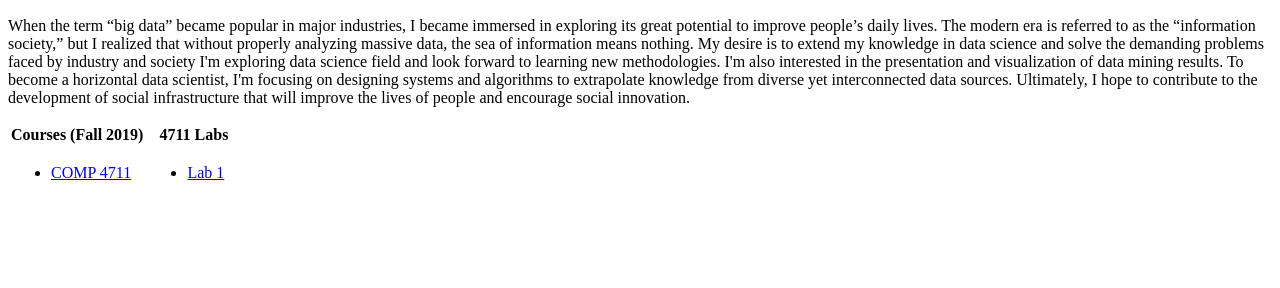
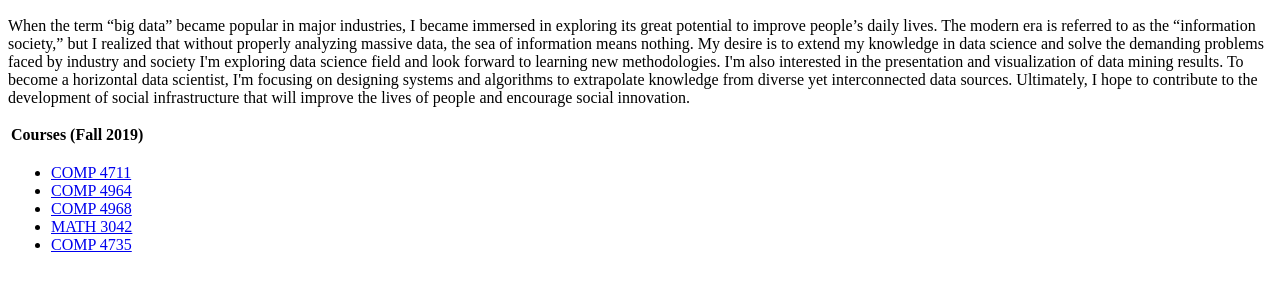
Before and after one commit to curtis-kim/comp4711-lab4, a plain HTML site: page index.html in a window 1280 px wide. Shown: the part 110-398 px from the top of the page. Drawn offline with Linux system fonts and the light colour scheme; a script that the page names is missing.

Commit message:
modified index

```diff
--- a/index.html
+++ b/index.html
@@ -21,7 +21,6 @@
 <table>
     <tr>
         <th>Courses (Fall 2019)</th>
-        <th>&#160;&#160;&#160;4711 Labs</th>
     </tr>
     <tr>
         <td>
@@ -29,12 +28,17 @@
                 <li>
                     <a rel="noopener" href="https://www.bcit.ca/study/outlines/20193035498">COMP 4711</a>
                 </li>
-            </ul>
-        </td>
-        <td>
-            <ul>
                 <li>
-                    <a rel="noopener" href="#">Lab 1</a>
+                    <a rel="noopener" href="https://www.bcit.ca/study/outlines/20193043982">COMP 4964</a>
+                </li>
+                <li>
+                    <a rel="noopener" href="https://www.bcit.ca/study/outlines/20193043983">COMP 4968</a>
+                </li>
+                <li>
+                    <a rel="noopener" href="https://www.bcit.ca/study/outlines/20193045353">MATH 3042</a>
+                </li>
+                <li>
+                    <a rel="noopener" href="https://www.bcit.ca/study/outlines/20193035501">COMP 4735</a>
                 </li>
             </ul>
         </td>
```
